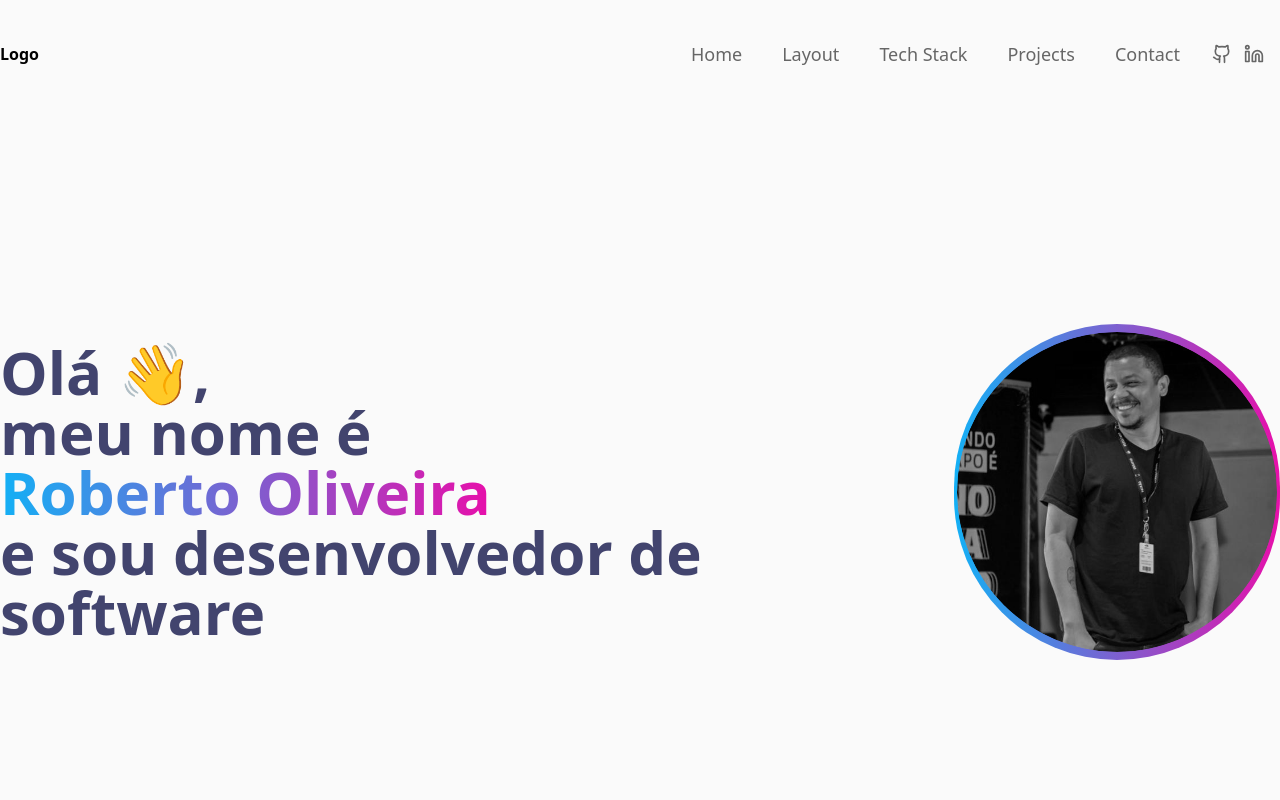
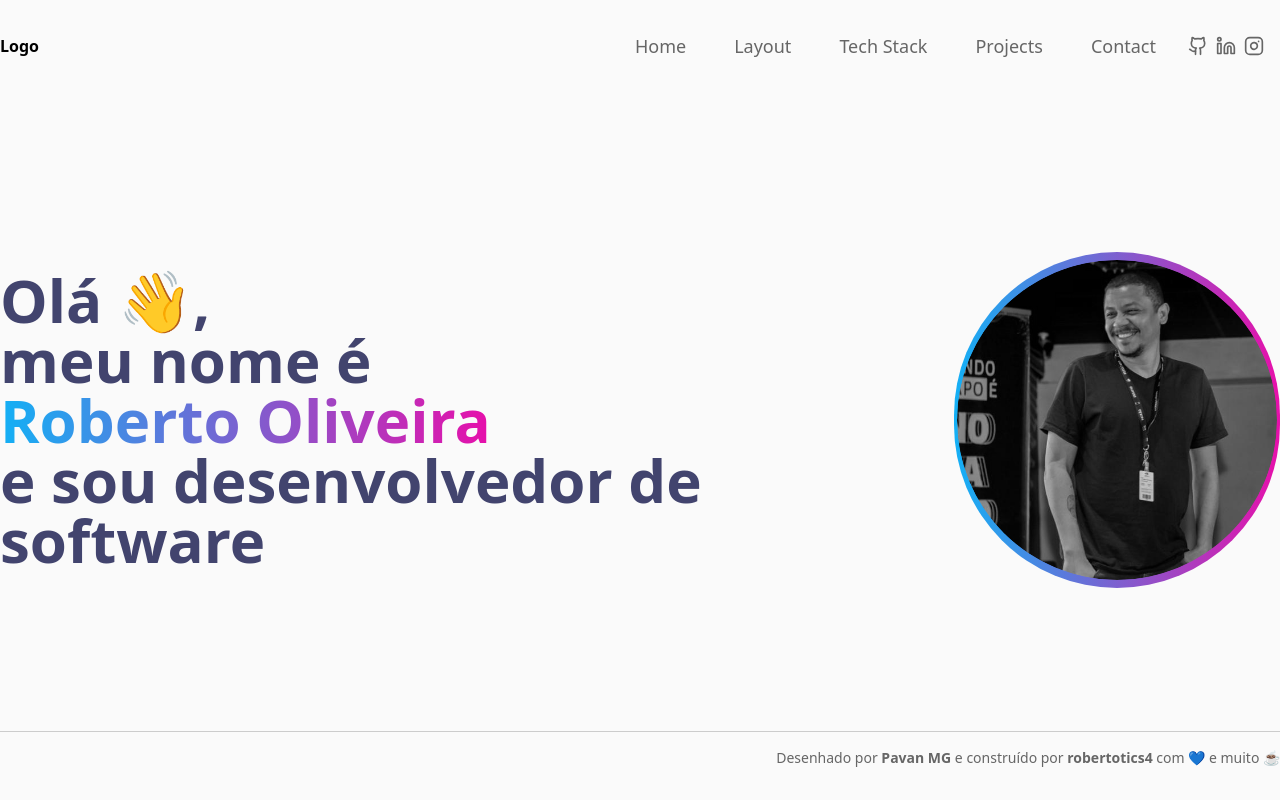
Before and after one commit to robertotics4/my-portifolio, a Next.js app: page / in a window 1280 px wide. Built offline with nearby package versions, Linux system fonts and the light colour scheme.

Commit message:
feat: create footer

```diff
--- a/src/app/layout.tsx
+++ b/src/app/layout.tsx
@@ -1,6 +1,7 @@
 import { Navbar } from '@/components/NavBar'
 import './globals.css'
 import type { Metadata } from 'next'
+import { Footer } from '@/components/Footer'
 
 export const metadata: Metadata = {
   title: 'Portifólio - Roberto Oliveira (Dev)',
@@ -14,10 +15,11 @@ export default function RootLayout({
 }) {
   return (
     <html lang="en">
-      <body className="flex h-screen flex-col items-center bg-zinc-50 py-6">
+      <body className="flex h-screen flex-col items-center bg-zinc-50 py-4">
         <div className="flex h-full w-full max-w-7xl flex-col">
           <Navbar />
           <main className="flex-1">{children}</main>
+          <Footer />
         </div>
       </body>
     </html>
--- /dev/null
+++ b/src/components/Footer.tsx
@@ -0,0 +1,10 @@
+export function Footer() {
+  return (
+    <div className="border-t-port-gray-300 border-t">
+      <p className="py-4 text-right text-sm text-port-gray-600">
+        Desenhado por <strong>Pavan MG</strong> e construído por{' '}
+        <strong>robertotics4</strong> com 💙 e muito ☕
+      </p>
+    </div>
+  )
+}
--- a/src/components/NavBar.tsx
+++ b/src/components/NavBar.tsx
@@ -1,4 +1,4 @@
-import { Github, Linkedin } from 'lucide-react'
+import { SocialMedia } from './SocialMedia'
 
 type ItemProps = {
   title: string
@@ -20,7 +20,7 @@ export function Navbar() {
     <nav className="flex items-center">
       <strong>Logo</strong>
 
-      <ul className="ml-auto flex space-x-10 p-4">
+      <ul className="ml-auto flex space-x-12 p-4">
         <Item title="Home" uri="/" />
         <Item title="Layout" uri="/layout" />
         <Item title="Tech Stack" uri="/tech-stack" />
@@ -28,14 +28,7 @@ export function Navbar() {
         <Item title="Contact" uri="/contact" />
       </ul>
 
-      <div className="flex items-center gap-3 p-4">
-        <a href="#">
-          <Github className="h-5 w-5 text-port-gray-600" />
-        </a>
-        <a href="#">
-          <Linkedin className="h-5 w-5 text-port-gray-600" />
-        </a>
-      </div>
+      <SocialMedia />
     </nav>
   )
 }
--- a/src/components/Presentation.tsx
+++ b/src/components/Presentation.tsx
@@ -3,7 +3,7 @@ import profileImage from '../../public/assets/profile.png'
 
 export function Presentation() {
   return (
-    <div className="mt-60 flex place-content-between items-center">
+    <div className="mt-44 flex place-content-between items-center">
       <div className="max-w-2x">
         <strong className="text-6xl text-port-blue-800">
           Olá 👋,
--- a/src/components/Projects.tsx
+++ b/src/components/Projects.tsx
@@ -8,7 +8,7 @@ export function Projects() {
       <Title text="Projetos" />
       <Subtitle text="O que construí até agora?" />
 
-      <div className="mt-16 grid grid-cols-3 gap-8">
+      <div className="my-16 grid grid-cols-3 gap-8">
         <ProjectItem />
         <ProjectItem />
         <ProjectItem />
--- /dev/null
+++ b/src/components/SocialMedia.tsx
@@ -0,0 +1,19 @@
+import { Github, Instagram, Linkedin } from 'lucide-react'
+
+export function SocialMedia() {
+  return (
+    <div className="flex items-center gap-2 p-4">
+      <a target="_blank" href="https://github.com/robertotics4">
+        <Github className="h-5 w-5 text-port-gray-600" />
+      </a>
+
+      <a target="_blank" href="https://www.linkedin.com/in/robertotics4/">
+        <Linkedin className="h-5 w-5 text-port-gray-600" />
+      </a>
+
+      <a target="_blank" href="#">
+        <Instagram className="h-5 w-5 text-port-gray-600" />
+      </a>
+    </div>
+  )
+}
--- a/src/components/TechStack.tsx
+++ b/src/components/TechStack.tsx
@@ -20,7 +20,7 @@ export function TechStack() {
       <Title text="Minha Tech Stack" />
       <Subtitle text="Tecnologias que tenho trabalhado recentemente" />
 
-      <div className="mt-24 grid grid-cols-6 place-items-center gap-28">
+      <div className="my-24 grid grid-cols-6 place-items-center gap-28">
         <TechImage src={javascript} alt="Logo do Javascript" />
         <TechImage src={typescript} alt="Logo do Typescript" />
         <TechImage src={java} alt="Logo do Java" />
--- a/tailwind.config.ts
+++ b/tailwind.config.ts
@@ -11,6 +11,7 @@ const config: Config = {
         '84': '21rem',
       },
       colors: {
+        'port-gray-300': '#cccccc',
         'port-gray-600': '#666666',
         'port-blue-400': '#13B0F5',
         'port-pink-400': '#E70FAA',
```
